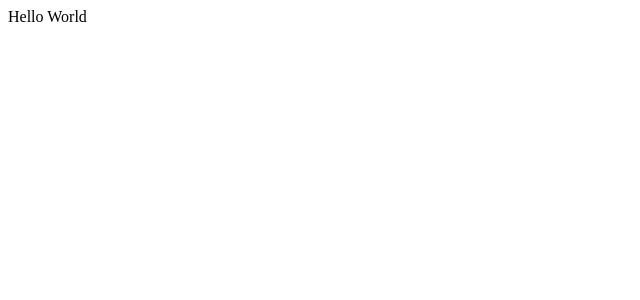
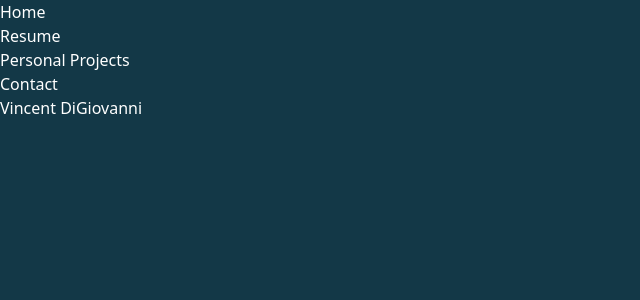
Before and after one commit to vdigi00/vincentdigi-site, a React (Vite) app: page / in a window 1280 px wide. Shown: the top 300 px of the page, without its empty margins (0-640 px from the left). Built offline with nearby package versions, Linux system fonts and the light colour scheme.

Commit message:
Learning some stuff

```diff
--- a/package.json
+++ b/package.json
@@ -21,7 +21,7 @@
     "eslint-plugin-react": "^7.32.2",
     "eslint-plugin-react-hooks": "^4.6.0",
     "eslint-plugin-react-refresh": "^0.3.4",
-    "tailwindcss": "^3.3.2",
+    "tailwindcss": "^3.4.0",
     "vite": "^4.3.9"
   }
 }
--- a/src/App.jsx
+++ b/src/App.jsx
@@ -1,7 +1,10 @@
+import './index.css'
+import NavBar from './components/NavBar.jsx'
+
 export default function App() {
     return (
-    <>
-    <div>Hello World</div>
-    </>
+        <div>
+            <NavBar/>
+        </div>
     );
 }
--- /dev/null
+++ b/src/components/Navbar.jsx
@@ -0,0 +1,17 @@
+import React from 'react'
+
+const Navbar = () => {
+	return (
+		<header className='flex justify-between items-center navbar'>
+			<ul className='flex'>
+				<li>Home</li>
+				<li>Resume</li>
+				<li>Personal Projects</li>
+				<li>Contact</li>
+			</ul>
+			<h1>Vincent DiGiovanni</h1>
+		</header>
+	);
+}
+
+export default Navbar
--- /dev/null
+++ b/src/index.css
@@ -0,0 +1,15 @@
+@tailwind base;
+@tailwind components;
+@tailwind utilities;
+
+body{
+    background-color: #133847;
+}
+
+nav{
+    flex: justify-between;
+    }
+
+div{
+    color: #FFFFFF;
+}
```
Also changed, not shown: 1 other file (tests, documents, lock files or other folders).
